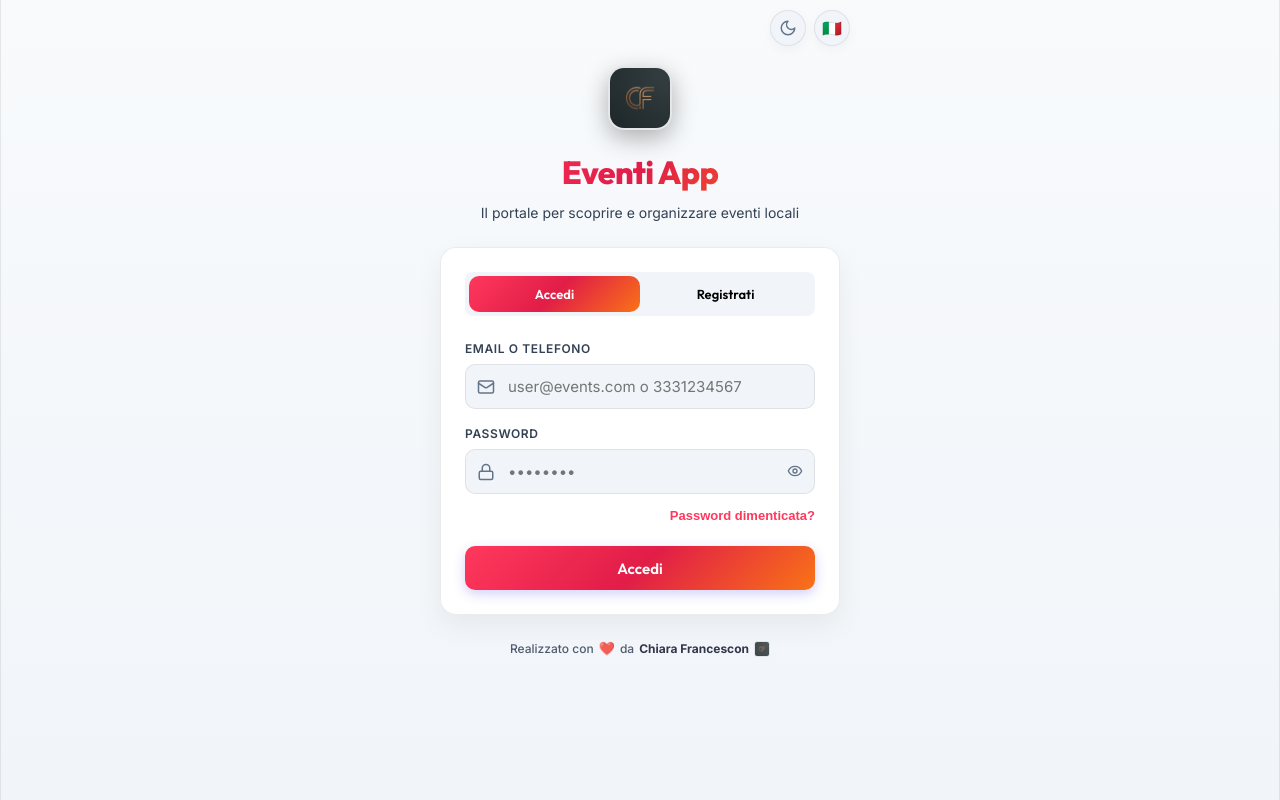
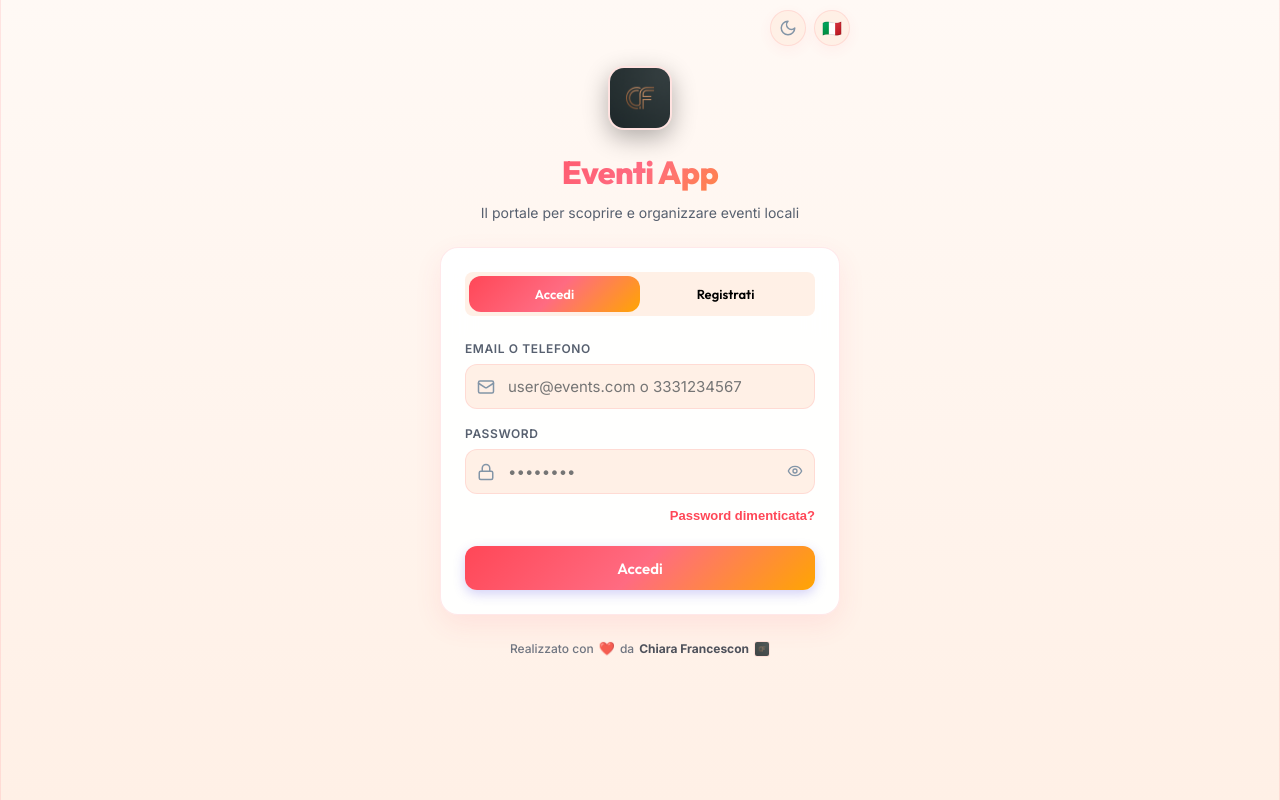
Before and after one commit to chi-kiwi/eventi-app, a React (Vite) app: page / in a window 1280 px wide. Built offline with nearby package versions, Linux system fonts and the light colour scheme.

Commit message:
Add files via upload

```diff
--- a/src/index.css
+++ b/src/index.css
@@ -1,64 +1,64 @@
 :root {
-  --bg-primary: #f8fafc; /* Crisp modern slate background */
-  --bg-secondary: #ffffff; /* Pure white card surface */
-  --bg-tertiary: #f1f5f9; /* Soft light slate element background */
-  --bg-glass: rgba(255, 255, 255, 0.95); /* Crisp frosted glass */
-  --border-glass: rgba(0, 0, 0, 0.08); /* Clean subtle border */
-  --border-glow: rgba(255, 56, 92, 0.25);
+  --bg-primary: #fff9f5; /* Warm cream/slate soft background */
+  --bg-secondary: #ffffff; /* Crisp card surface */
+  --bg-tertiary: #fff0e6; /* Warm soft peach element background */
+  --bg-glass: rgba(255, 255, 255, 0.94); /* Frosted glass */
+  --border-glass: rgba(255, 71, 87, 0.12); /* Warm coral border */
+  --border-glow: rgba(255, 71, 87, 0.3);
 
-  --accent-primary: #ff385c; /* Warm Coral Rose (Primary brand color) */
-  --accent-secondary: #e11d48; /* Deep Rose Red */
-  --accent-pink: #f43f5e; /* Vibrant Rose */
-  --accent-indigo: #4f46e5; /* Deep Indigo for contrasts */
-  --accent-cyan: #0284c7; /* Sky Blue */
-  --accent-green: #10b981; /* Emerald Green */
-  --accent-orange: #f97316; /* Vibrant Sunset Orange */
+  --accent-primary: #ff4757; /* Energetic Coral Red (Warm Brand Color) */
+  --accent-secondary: #ff6b81; /* Soft Coral Pink */
+  --accent-pink: #ff3838; /* Vibrant Fest Red */
+  --accent-indigo: #ff9f43; /* Replacing Indigo with Solar Orange/Gold */
+  --accent-cyan: #0abde3; /* Electric Cyan */
+  --accent-green: #2ed573; /* Electric Emerald Green */
+  --accent-orange: #ffa502; /* Vibrant Warm Sunset Gold */
 
-  --text-primary: #0f172a; /* Slate 900 */
-  --text-secondary: #334155; /* Slate 700 */
-  --text-muted: #64748b; /* Slate 500 */
+  --text-primary: #2f3542; /* Soft warm charcoal */
+  --text-secondary: #57606f; /* Slate grey */
+  --text-muted: #8395a7; /* Cool muted text */
 
-  --gradient-primary: linear-gradient(135deg, #ff385c 0%, #e11d48 50%, #f97316 100%);
+  --gradient-primary: linear-gradient(135deg, #ff4757 0%, #ff6b81 50%, #ffa502 100%);
   --gradient-header: rgba(255, 255, 255, 0.95);
-  --gradient-dark: linear-gradient(180deg, #f8fafc 0%, #f1f5f9 100%);
+  --gradient-dark: linear-gradient(180deg, #fff9f5 0%, #fff0e6 100%);
   --gradient-card: #ffffff;
-  --gradient-premium: linear-gradient(135deg, #ff385c 0%, #8b5cf6 50%, #3b82f6 100%);
+  --gradient-premium: linear-gradient(135deg, #ff4757 0%, #ffa502 50%, #2ed573 100%);
 
-  --shadow-sm: 0 4px 12px rgba(15, 23, 42, 0.04);
-  --shadow-md: 0 10px 28px rgba(15, 23, 42, 0.06);
-  --shadow-glow: 0 10px 25px rgba(255, 56, 92, 0.25);
-  --shadow-glow-pink: 0 10px 25px rgba(244, 63, 94, 0.22);
-  --shadow-glow-green: 0 10px 25px rgba(16, 185, 129, 0.22);
+  --shadow-sm: 0 4px 14px rgba(255, 71, 87, 0.06);
+  --shadow-md: 0 10px 28px rgba(255, 71, 87, 0.09);
+  --shadow-glow: 0 10px 25px rgba(255, 71, 87, 0.28);
+  --shadow-glow-pink: 0 10px 25px rgba(255, 107, 129, 0.25);
+  --shadow-glow-green: 0 10px 25px rgba(46, 213, 115, 0.25);
 
   --font-display: 'Outfit', sans-serif;
   --font-body: 'Inter', sans-serif;
 
-  --border-radius-sm: 10px;
-  --border-radius-md: 16px;
-  --border-radius-lg: 26px;
+  --border-radius-sm: 12px;
+  --border-radius-md: 18px;
+  --border-radius-lg: 28px;
 
   --transition-fast: 0.2s ease;
   --transition-normal: 0.3s cubic-bezier(0.4, 0, 0.2, 1);
 }
 
 [data-theme="dark"] {
-  --bg-primary: #0b0f19; /* Dark midnight blue background */
-  --bg-secondary: #161f30; /* Deep blue-slate card surface */
-  --bg-tertiary: #232e42; /* Soft dark slate element background */
-  --bg-glass: rgba(22, 31, 48, 0.9); /* Frosted dark glass */
-  --border-glass: rgba(255, 255, 255, 0.08); /* Clean subtle dark border */
-  --border-glow: rgba(255, 56, 92, 0.35);
+  --bg-primary: #121824; /* Deep midnight charcoal background */
+  --bg-secondary: #1c2436; /* Warm slate card surface */
+  --bg-tertiary: #273248; /* Warm dark slate element background */
+  --bg-glass: rgba(28, 36, 54, 0.92); /* Frosted dark glass */
+  --border-glass: rgba(255, 255, 255, 0.1); /* Clean subtle border */
+  --border-glow: rgba(255, 71, 87, 0.4);
 
-  --text-primary: #f8fafc; /* Slate 50 */
-  --text-secondary: #cbd5e1; /* Slate 300 */
-  --text-muted: #94a3b8; /* Slate 400 */
+  --text-primary: #f1f2f6; /* Off-white text */
+  --text-secondary: #ced6e0; /* Soft light text */
+  --text-muted: #a4b0be; /* Muted text */
 
-  --gradient-header: rgba(22, 31, 48, 0.95);
-  --gradient-dark: linear-gradient(180deg, #0b0f19 0%, #161f30 100%);
-  --gradient-card: #161f30;
+  --gradient-header: rgba(28, 36, 54, 0.95);
+  --gradient-dark: linear-gradient(180deg, #121824 0%, #1c2436 100%);
+  --gradient-card: #1c2436;
 
-  --shadow-sm: 0 4px 12px rgba(0, 0, 0, 0.25);
-  --shadow-md: 0 10px 28px rgba(0, 0, 0, 0.35);
+  --shadow-sm: 0 4px 12px rgba(0, 0, 0, 0.3);
+  --shadow-md: 0 10px 28px rgba(0, 0, 0, 0.4);
 }
 
 * {
```
